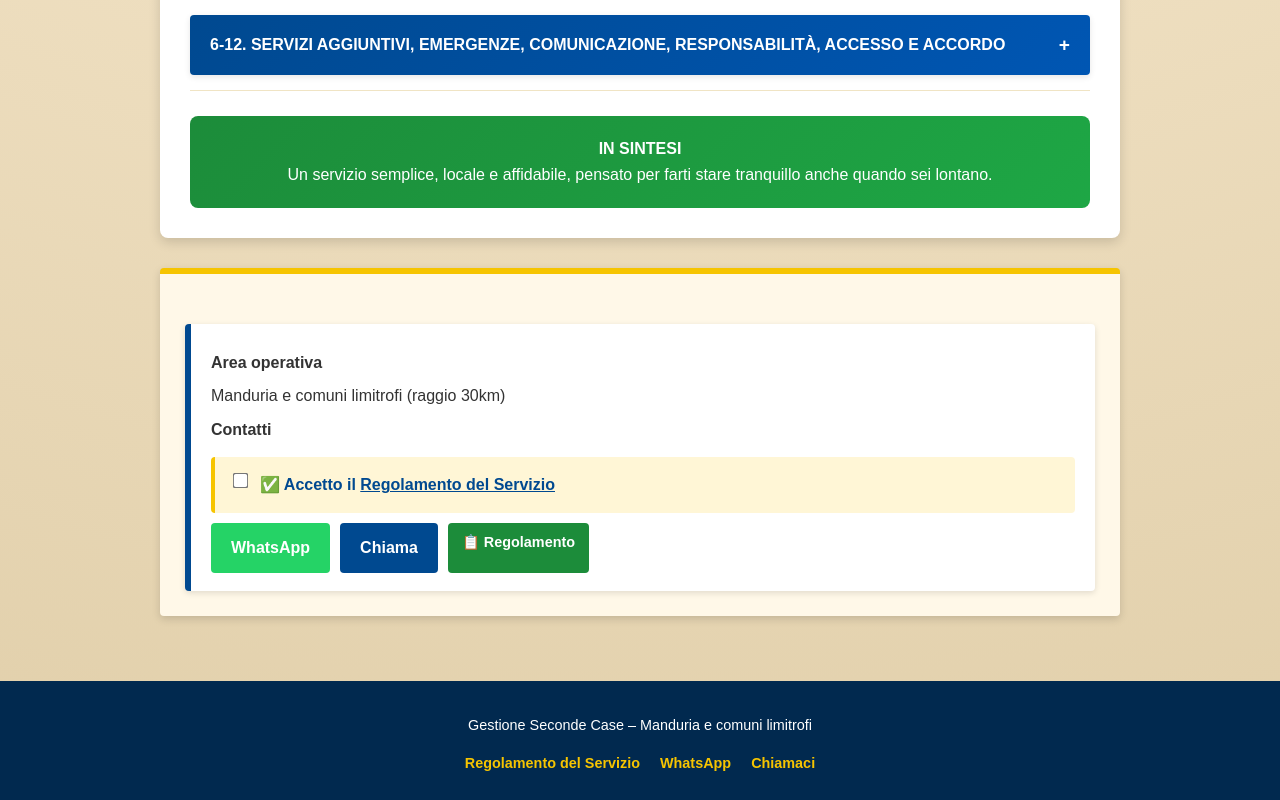
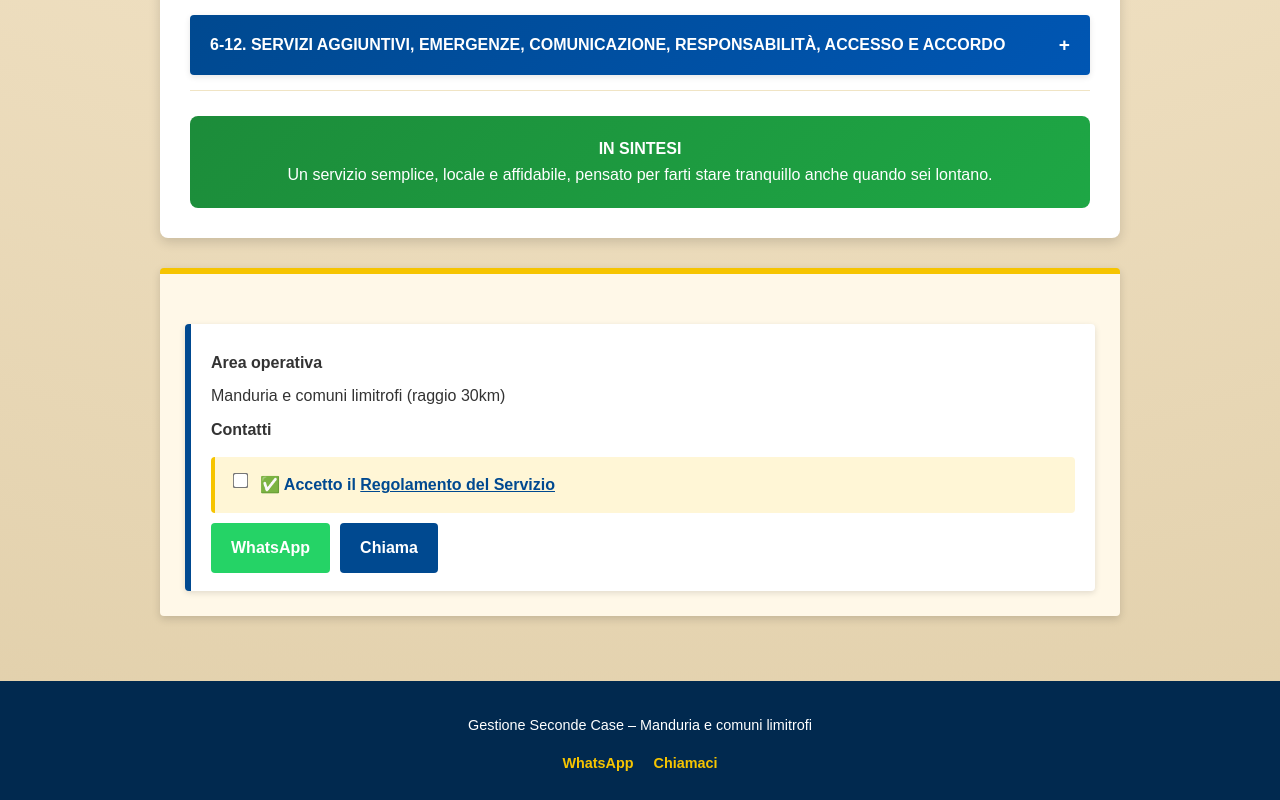
Before and after one commit to QRImpresa/SGC, a plain HTML site: page index.html in a window 1280 px wide. Shown: the part 1557-2357 px from the top of the page. Drawn offline with Linux system fonts and the light colour scheme.

Commit message:
Update index.html

```diff
--- a/index.html
+++ b/index.html
@@ -498,7 +498,6 @@
            href="https://wa.me/393934425337?text=Ciao%2C%20vorrei%20informazioni%20sul%20servizio%20di%20gestione%20seconde%20case."
            target="_blank">WhatsApp</a>
         <a class="btn btn-call" href="tel:+393934425337">Chiama</a>
-        <a class="btn btn-regolamento" href="#regolamento">📋 Regolamento</a>
       </div>
     </div>
   </div>
@@ -507,7 +506,6 @@
 <footer id="footer">
   <p>Gestione Seconde Case – Manduria e comuni limitrofi</p>
   <div class="footer-links">
-    <a href="#regolamento">Regolamento del Servizio</a>
     <a href="https://wa.me/393934425337">WhatsApp</a>
     <a href="tel:+393934425337">Chiamaci</a>
   </div>
```
